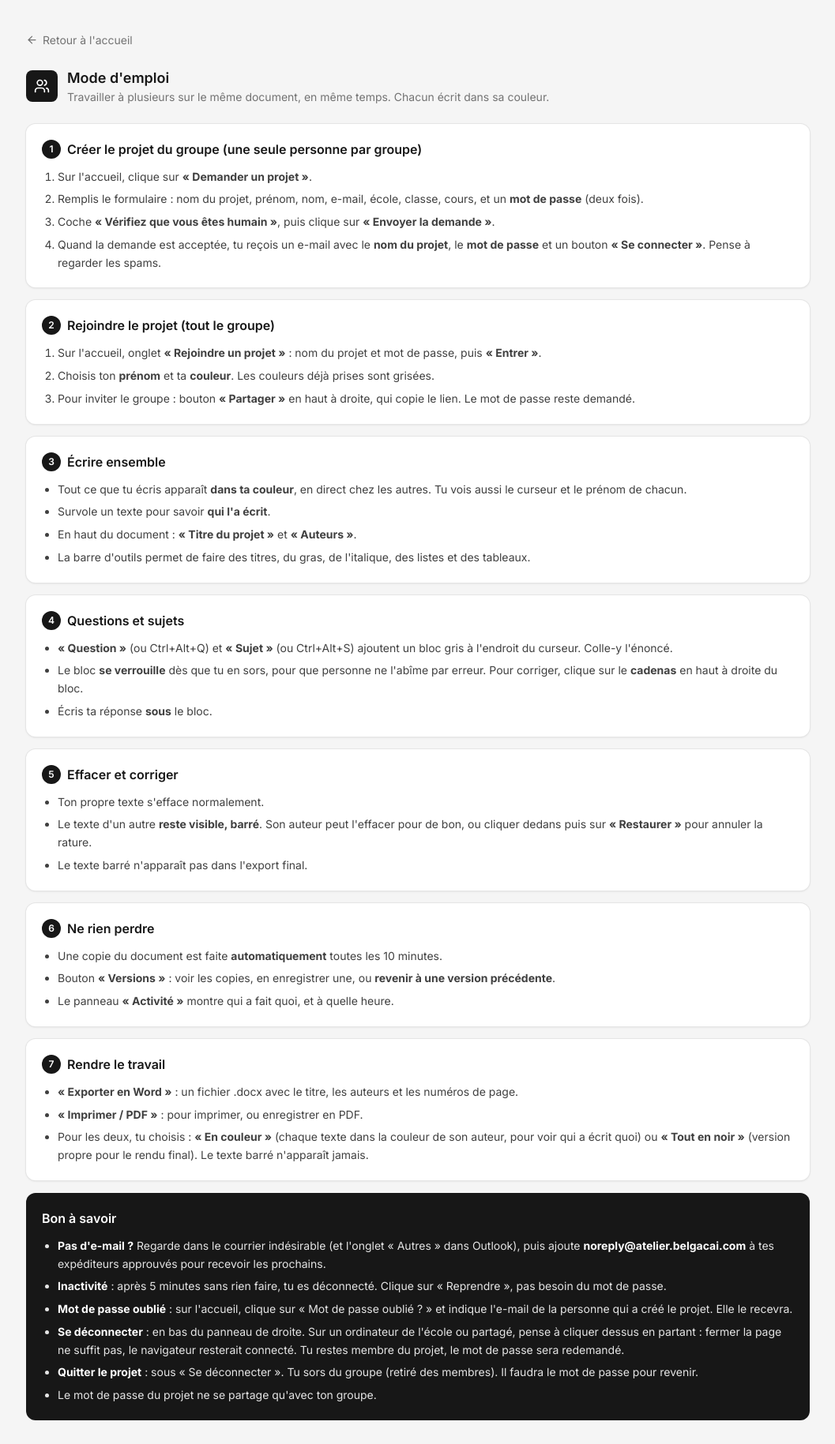
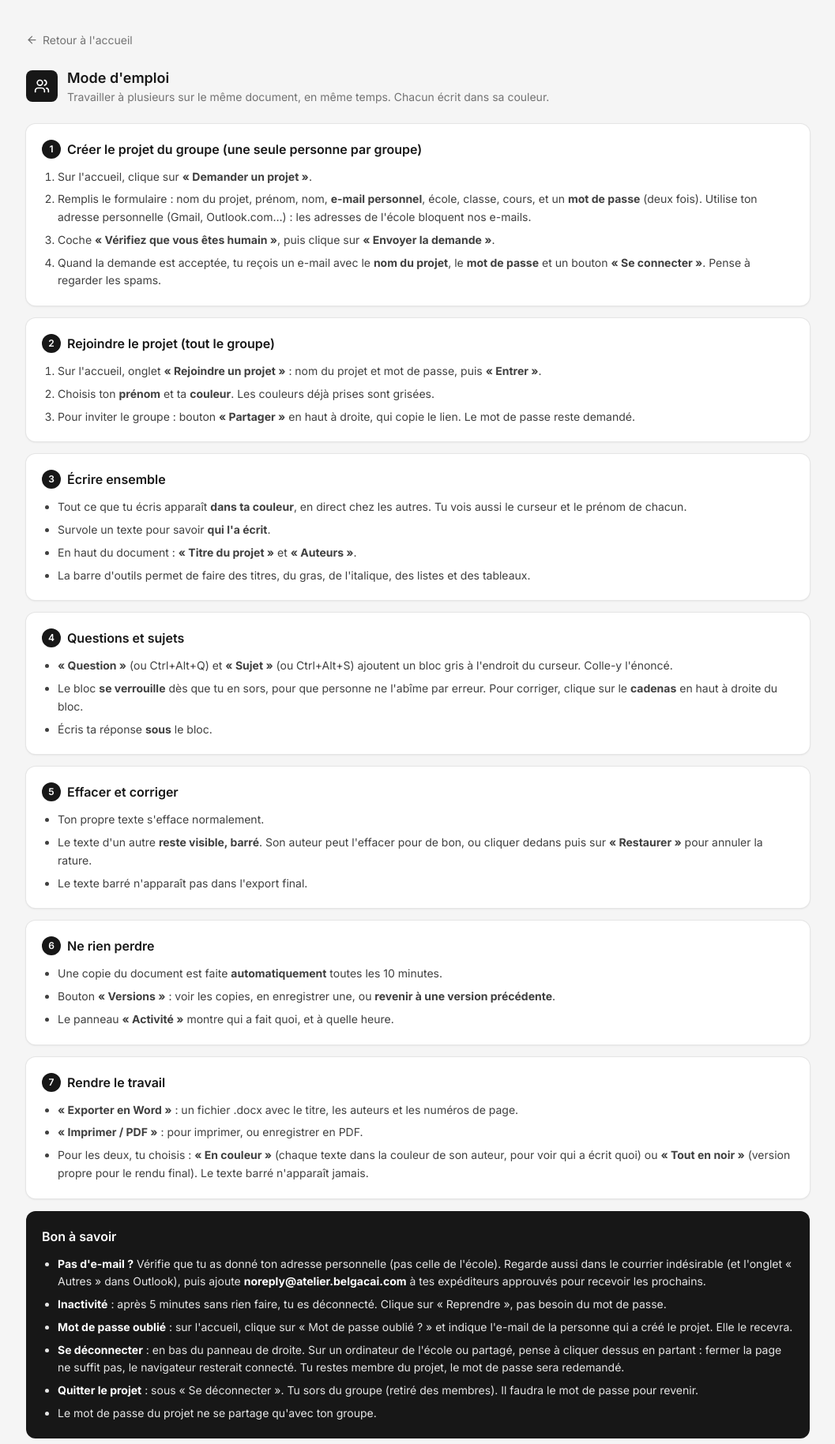
Before and after one commit to BauwensThomas/atelier-de-groupe, a Next.js app: page /aide in a window 1280 px wide. Shown: the top 1829 px of the page at 79% size, without its empty margins (111-1168 px from the left). Built offline with nearby package versions, Linux system fonts and the light colour scheme.

Commit message:
E-mail personnel conseillé (les adresses de l'école bloquent les e-mails)

```diff
--- a/app/aide/page.tsx
+++ b/app/aide/page.tsx
@@ -57,8 +57,9 @@ export default function HelpPage() {
               Sur l&apos;accueil, clique sur <strong>« Demander un projet »</strong>.
             </li>
             <li>
-              Remplis le formulaire : nom du projet, prénom, nom, e-mail, école, classe, cours, et un{" "}
-              <strong>mot de passe</strong> (deux fois).
+              Remplis le formulaire : nom du projet, prénom, nom, <strong>e-mail personnel</strong>, école, classe,
+              cours, et un <strong>mot de passe</strong> (deux fois). Utilise ton adresse personnelle (Gmail,
+              Outlook.com…) : les adresses de l&apos;école bloquent nos e-mails.
             </li>
             <li>
               Coche <strong>« Vérifiez que vous êtes humain »</strong>, puis clique sur{" "}
@@ -165,8 +166,9 @@ export default function HelpPage() {
           <h2 className="mb-3 text-base font-semibold text-white">Bon à savoir</h2>
           <ul className="list-disc space-y-1.5 pl-5">
             <li>
-              <strong className="text-white">Pas d&apos;e-mail ?</strong> Regarde dans le courrier indésirable (et
-              l&apos;onglet « Autres » dans Outlook), puis ajoute{" "}
+              <strong className="text-white">Pas d&apos;e-mail ?</strong> Vérifie que tu as donné ton adresse
+              personnelle (pas celle de l&apos;école). Regarde aussi dans le courrier indésirable (et l&apos;onglet
+              « Autres » dans Outlook), puis ajoute{" "}
               <strong className="text-white">noreply@atelier.belgacai.com</strong> à tes expéditeurs approuvés pour
               recevoir les prochains.
             </li>
--- a/components/HomeScreen.tsx
+++ b/components/HomeScreen.tsx
@@ -300,7 +300,19 @@ function RequestForm({ onSent }: { onSent: (name: string) => void }) {
         <Field label="Nom" htmlFor="req-last">
           <input id="req-last" value={form.lastName} onChange={set("lastName")} maxLength={40} autoComplete="family-name" className={inputClass} />
         </Field>
-        <Field label="E-mail" htmlFor="req-email">
+        <Field
+          label="E-mail personnel"
+          htmlFor="req-email"
+          hint={
+            /@([a-z0-9-]+\.)*ephec\.be\s*$/i.test(form.email) ? (
+              <span className="text-amber-700">
+                Les adresses de l&apos;école bloquent nos e-mails : utilise plutôt ton adresse personnelle.
+              </span>
+            ) : (
+              <span className="text-neutral-900">Gmail, Outlook.com… (pas @ de l&apos;école)</span>
+            )
+          }
+        >
           <input id="req-email" type="email" value={form.email} onChange={set("email")} maxLength={120} autoComplete="email" className={inputClass} />
         </Field>
         <Field label="École" htmlFor="req-school">
```
